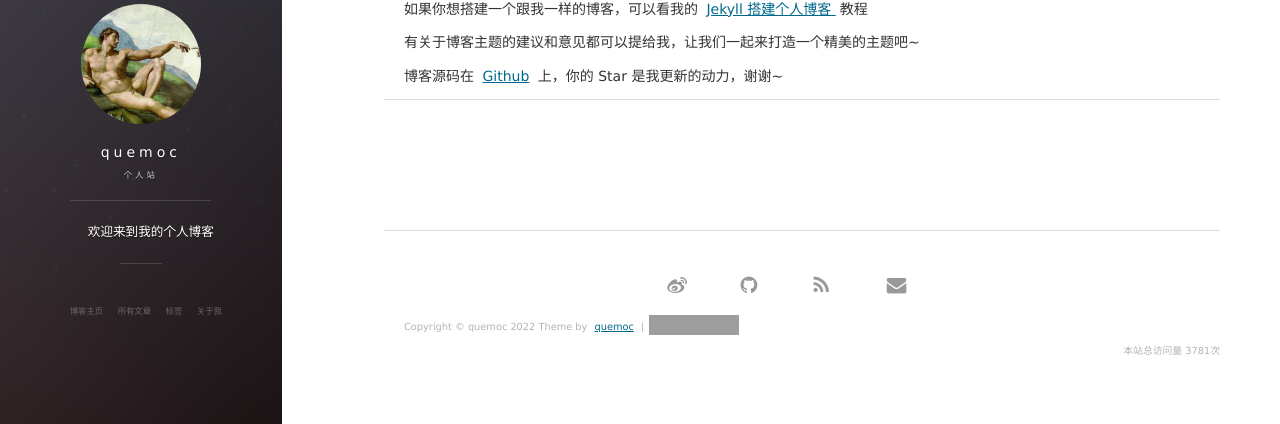
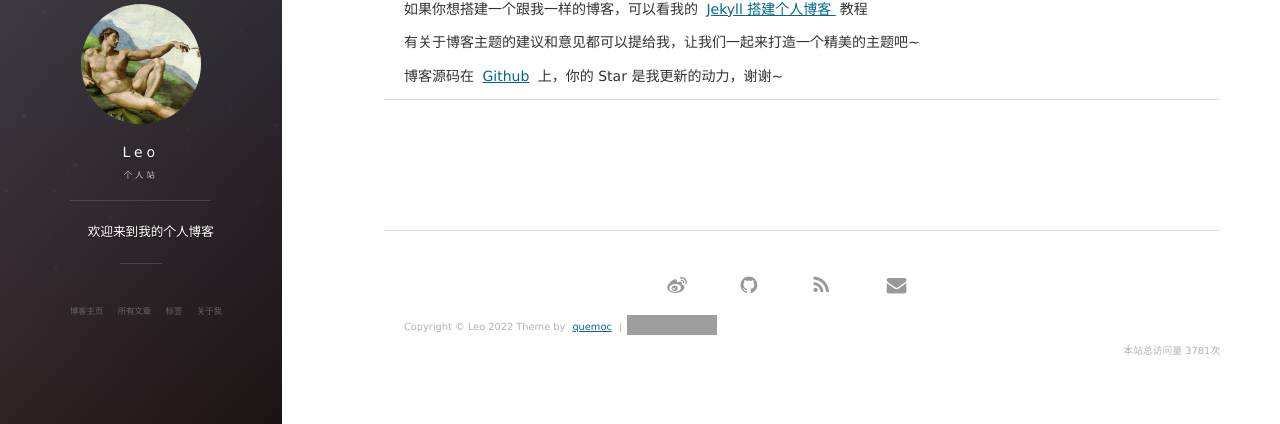
Before and after one commit to quemoc/quemoc.github.io, a Jekyll site: the page built from about.md, in a window 1280 px wide. Shown: the part 284-708 px from the top of the page. Built offline with Jekyll 4.4.1, drawn with Linux system fonts in a browser that asks for light colours; nearby versions of some CDN libraries; comment, search, counter and statistics services are not loaded; grey boxes are pictures that could not be loaded.

Commit message:
Update _config.yml

```diff
--- a/_config.yml
+++ b/_config.yml
@@ -1,5 +1,5 @@
 # Basic
-title: quemoc
+title: Leo
 subtitle: 个人站
 description: 欢迎来到我的个人博客
 # 头像里面的标题
```
